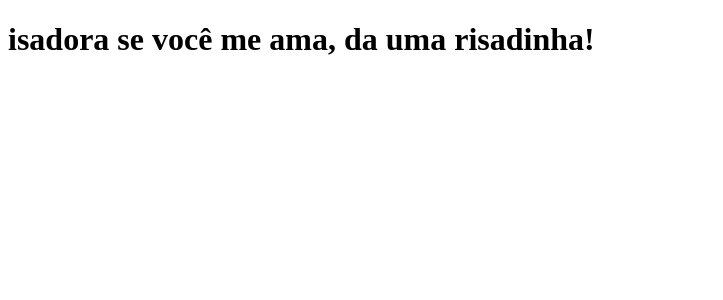
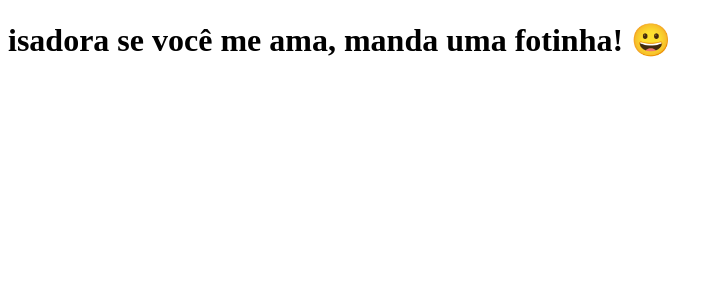
Before and after one commit to gwostp/Curso.dev, a Next.js app: page / in a window 1280 px wide. Shown: the top 300 px of the page, without its empty margins (0-723 px from the left). Built offline with nearby package versions, Linux system fonts and the light colour scheme.

Commit message:
Modifica a ultima vez a frase

```diff
--- a/pages/index.js
+++ b/pages/index.js
@@ -1,5 +1,5 @@
 function Home() {
-    return <h1>isadora se você me ama, da uma risadinha!</h1>
+    return <h1>isadora se você me ama, manda uma fotinha! 😀</h1>
 }
 
 export default Home;
```
